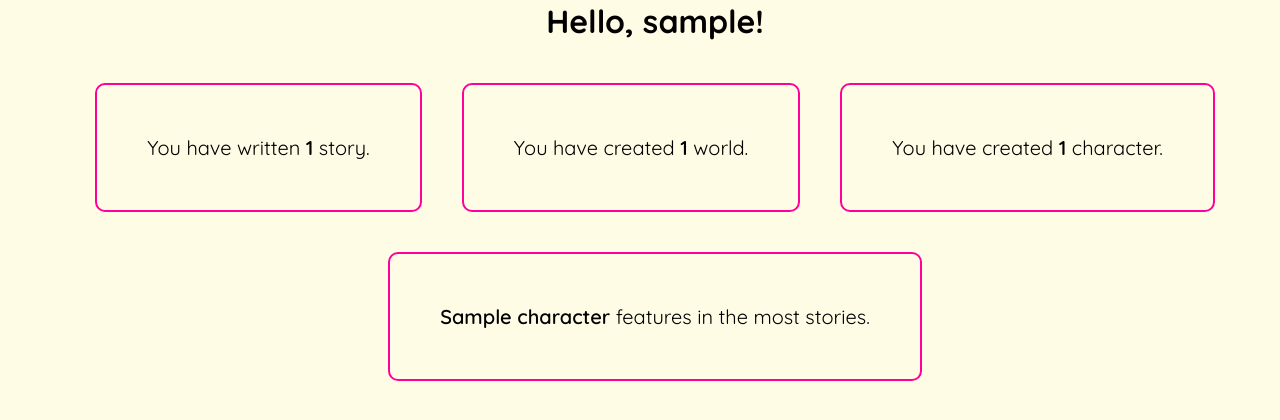
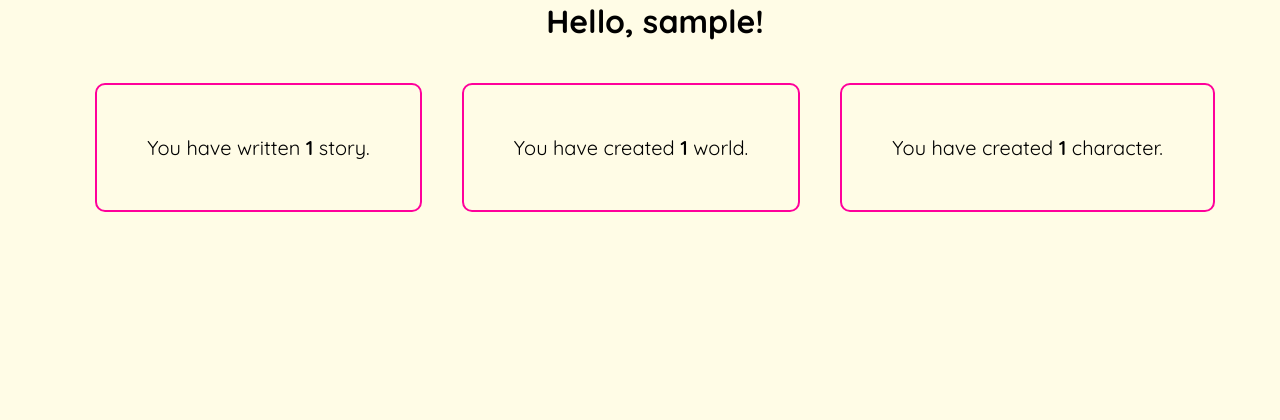
Before and after one commit to mariadunn/Prompto, a Flask app: page / in a window 1280 px wide. Shown: the part 273-693 px from the top of the page. Run offline with Flask 2, Linux system fonts and the light colour scheme; a user stored in the database is signed in; tables that the repository leaves empty hold one stand-in row (values such as "Sample post"); some libraries are stand-ins or nearby versions; some web fonts are replaced.

Commit message:
removed most popular character

```diff
--- a/app/main/routes.py
+++ b/app/main/routes.py
@@ -39,49 +39,12 @@ def index():
     character_list = character_dict()
     number_of_characters = len(character_list)
 
-    def most_popular_character():
-        story_count = 0
-        most_popular = []
-
-        char_query = Character.query.join(story_character, (story_character.c.character_id == Character.id)).with_entities(Character.name, func.count(story_character.c.character_id)).group_by(story_character.c.character_id).filter(Character.user_id == current_user.id).all()
-
-        for character in char_query:
-            if character[1] > story_count:
-                story_count = character[1]
-
-        for character in char_query:
-            if character[1] == story_count:
-                most_popular.append(character[0])
-
-        stringed_list = string_list(most_popular)
-        return stringed_list
-
-    def string_list(list):
-        string = ""
-        last_index = len(list) - 1
-        for name in list:
-            if name == list[last_index]:
-                if len(list) == 1:
-                    string = name
-                    return string, len(list)
-                else:
-                    string += "and " + name
-            elif name == list[last_index - 1]:
-                string += name + " "
-            else:
-                string += name + ", "
-        return string, len(list)
-
-    popular_characters = most_popular_character()
-
     return render_template(
         'index.html',
         title = 'Home',
         number_of_stories = number_of_stories,
         number_of_worlds = number_of_worlds,
-        number_of_characters = number_of_characters,
-        popular_characters = popular_characters[0],
-        popular_length = popular_characters[1]
+        number_of_characters = number_of_characters
         )
 
 @bp.route('/about', methods=['GET', 'POST'])
--- a/app/main/templates/index.html
+++ b/app/main/templates/index.html
@@ -19,7 +19,6 @@
       <div>You have written <span style="font-weight:600;">{{ number_of_stories }}</span> {% if number_of_stories == 1 %} story{% else %} stories{% endif %}.</div>
       <div>You have created <span style="font-weight:600;">{{ number_of_worlds }}</span> {% if number_of_worlds == 1 %} world{% else %} worlds{% endif %}.</div>
       <div>You have created <span style="font-weight:600;">{{ number_of_characters }}</span> {% if number_of_characters == 1 %} character{% else %} characters{% endif %}.</div>
-      {% if popular_length != 0 %}<div><span style="font-weight:600;">{{ popular_characters }}</span> {% if popular_length == 1 %}features {% else %}feature {% endif %}in the most stories.</div>{% endif %}
     </div>
 
   </div>
```
